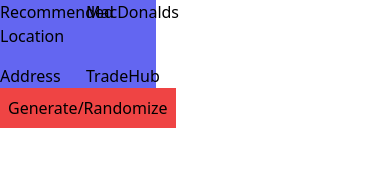
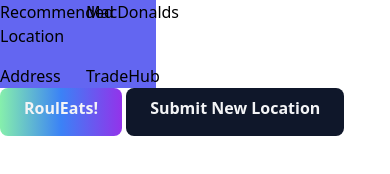
Before and after one commit to xuatz/RoulEats, a website: page index.html in a window 390 px wide. Drawn offline with nearby package versions, Linux system fonts and the light colour scheme.

Commit message:
non-working code, for mobility purposes.

```diff
--- a/index.html
+++ b/index.html
@@ -46,7 +46,10 @@
         <div>Address</div>
         <div id="address">Bukit Gombak</div>
     </div>
-    <button class="p-2 bg-red-500">Generate/Randomize</button>
+    <div>
+        <div class="inline-block px-6 py-2 h-12 rounded-lg justify-center items-center hover:bg-sky-400 bg-gradient-to-r from-green-300 via-blue-500 to-purple-600 text-gray-100 font-semibold">RoulEats!</div>
+        <div class="inline-block px-6 py-2 h-12 rounded-lg justify-center items-center hover:bg-slate-700 bg-slate-900 text-gray-100 font-semibold">Submit New Location</div>
+    </div>
 </body>
 
 
```
